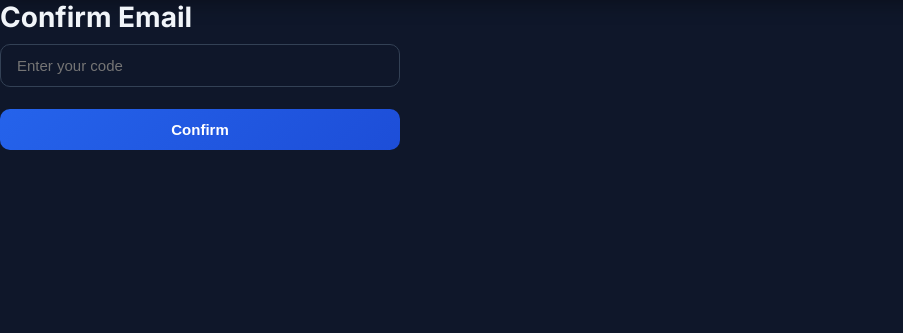
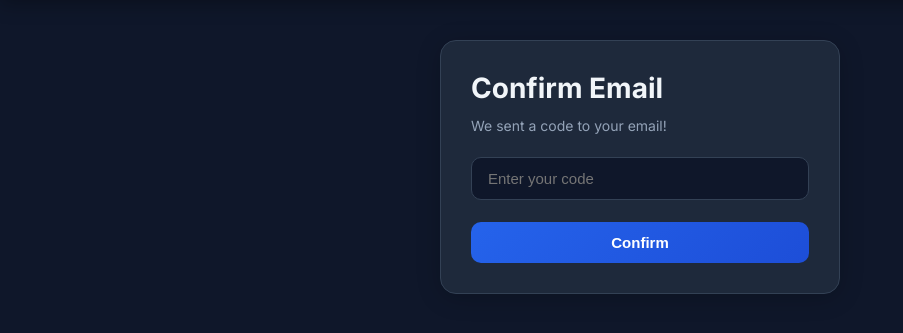
Before and after one commit to sodatovruslan/queuebank, a Django app: page /accounts/confirm-email/ in a window 1280 px wide. Shown: the part 57-390 px from the top of the page, without its empty margins (0-903 px from the left). Run offline with Django 5.2, Linux system fonts and the light colour scheme.

Commit message:
Add CSS classes to confirm email template

```diff
--- a/templates/accounts/confirm_email.html
+++ b/templates/accounts/confirm_email.html
@@ -1,13 +1,21 @@
 {% extends 'base.html' %}
+
 {% block content %}
+<div class="container">
+    <div class="card" style="max-width:400px;margin:0 auto;">
         <h2>Confirm Email</h2>
+        <p>We sent a code to your email!</p>
+        <br>
         {% if error %}
-    <p>{{ error }}</p>
+            <div class="error">{{ error }}</div>
         {% endif %}
+
         <form method="POST" action="{% url 'confirm_email' %}">
             {% csrf_token %}
             <input type="hidden" name="username" value="{{ username }}">
             <input type="text" name="code" placeholder="Enter your code">
-    <button type="submit">Confirm</button>
+            <button type="submit" class="btn">Confirm</button>
         </form>
+    </div>
+</div>
 {% endblock %}
```
Lines whose indentation alone changed are shown as unchanged.
